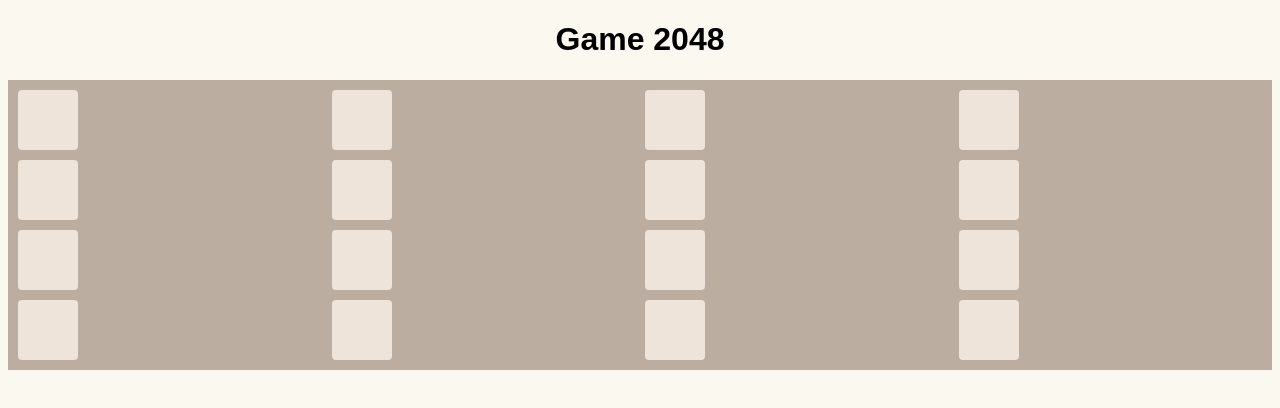
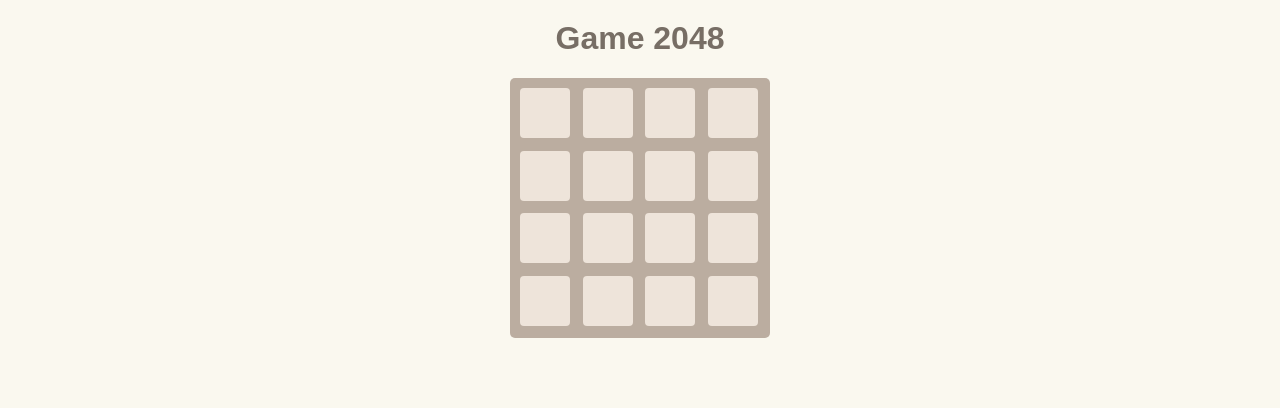
Before and after one commit to NgVB1408/2048, a plain HTML site: page frontend/index.html in a window 1280 px wide. Drawn offline with Linux system fonts and the light colour scheme.

Commit message:
Update style.css

```diff
--- a/frontend/style.css
+++ b/frontend/style.css
@@ -2,27 +2,35 @@ body {
     font-family: Arial, sans-serif;
     text-align: center;
     background-color: #faf8ef;
+    margin: 0;
+    padding: 0;
 }
 
-#game-container {
-    margin: 20px auto;
-    width: 300px;
+h1 {
+    margin-top: 20px;
+    color: #776e65;
 }
 
 #grid {
     display: grid;
     grid-template-columns: repeat(4, 1fr);
     gap: 10px;
+    margin: 20px auto;
+    width: 240px;
+    height: 240px;
     background: #bbada0;
     padding: 10px;
+    border-radius: 5px;
 }
 
 .tile {
-    width: 60px;
-    height: 60px;
+    width: 50px;
+    height: 50px;
     background: #eee4da;
-    font-size: 20px;
+    font-size: 18px;
+    font-weight: bold;
     text-align: center;
-    line-height: 60px;
+    line-height: 50px;
     border-radius: 4px;
+    color: #776e65;
 }
```
